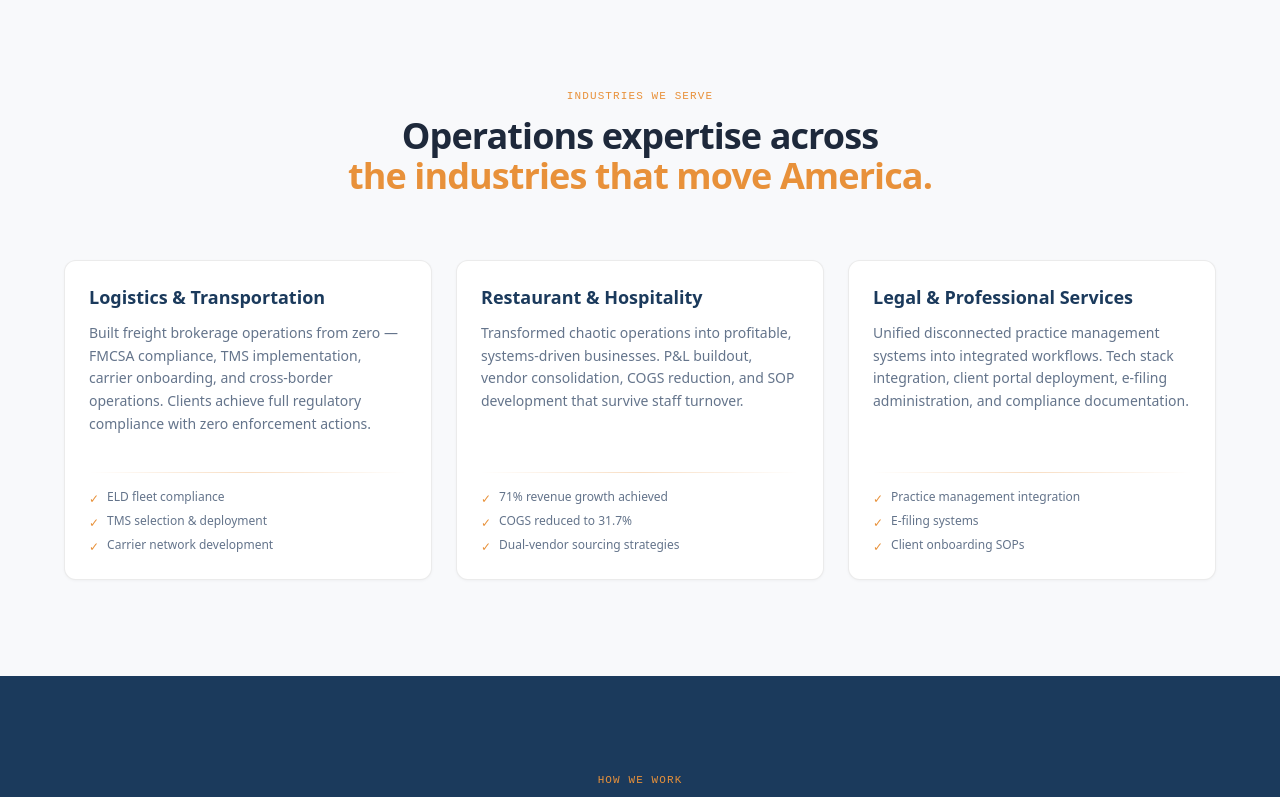
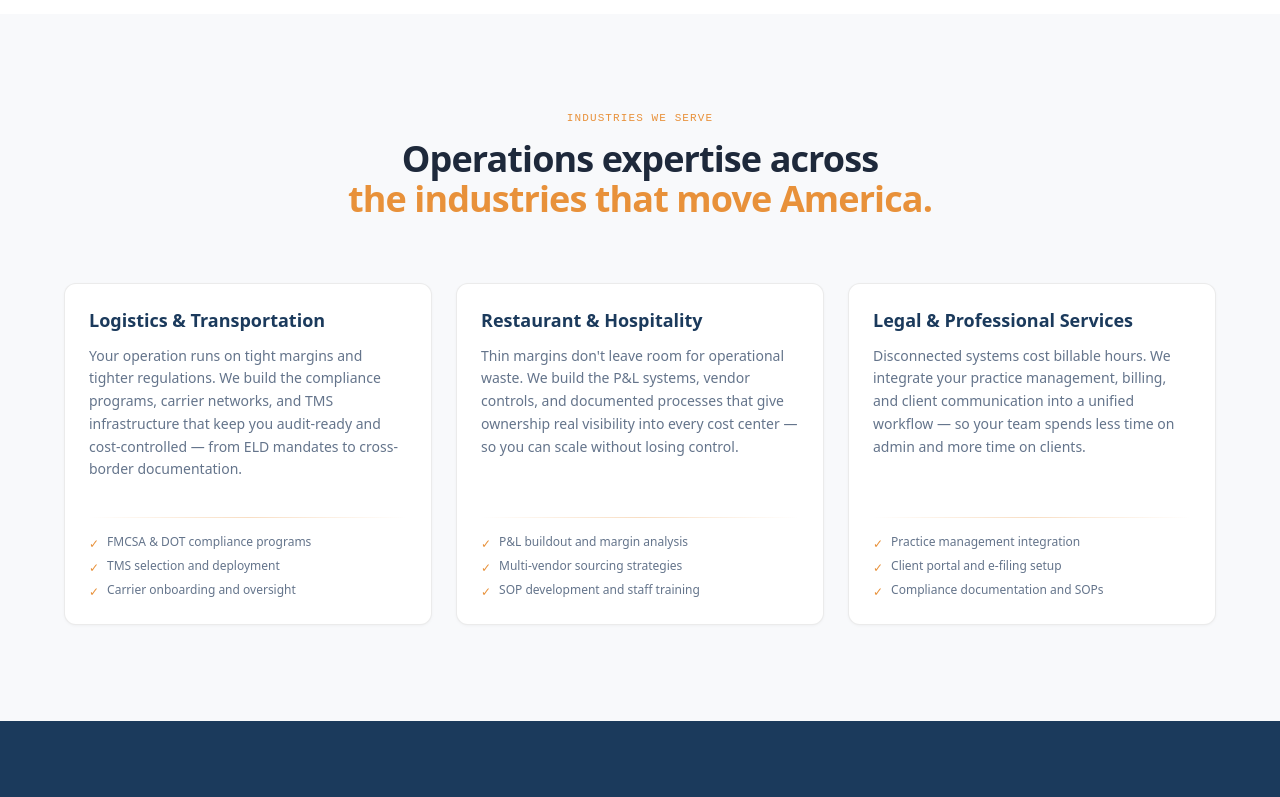
Before and after one commit to tru0blu0/trublue-solution, a React (Vite) app: page / in a window 1280 px wide. Shown: the part 1827-2624 px from the top of the page. Built offline with nearby package versions, Linux system fonts and the light colour scheme.

Commit message:
fix: rewrite industry results and services as client-facing value propositions â€” remove all personal past-tense language

```diff
--- a/src/data.ts
+++ b/src/data.ts
@@ -61,7 +61,7 @@ export const services = [
   {
     title: 'Supply Chain & Logistics Ops',
     icon: '🚚',
-    description: 'Carrier onboarding, cost control, ELD deployment, cross-border compliance. Built from frontline experience running brokerage operations.',
+    description: 'Carrier onboarding, cost control, ELD deployment, cross-border compliance. We bring hands-on experience building brokerage operations — so you get systems that work in the real world, not just on paper.',
     deliverables: ['Carrier network setup', 'Cost control program', 'Compliance monitoring'],
   },
   {
@@ -75,18 +75,18 @@ export const services = [
 export const industryResults = [
   {
     industry: 'Logistics & Transportation',
-    description: 'Built freight brokerage operations from zero — FMCSA compliance, TMS implementation, carrier onboarding, and cross-border operations. Clients achieve full regulatory compliance with zero enforcement actions.',
-    highlights: ['ELD fleet compliance', 'TMS selection & deployment', 'Carrier network development'],
+    description: 'Your operation runs on tight margins and tighter regulations. We build the compliance programs, carrier networks, and TMS infrastructure that keep you audit-ready and cost-controlled — from ELD mandates to cross-border documentation.',
+    highlights: ['FMCSA & DOT compliance programs', 'TMS selection and deployment', 'Carrier onboarding and oversight'],
   },
   {
     industry: 'Restaurant & Hospitality',
-    description: 'Transformed chaotic operations into profitable, systems-driven businesses. P&L buildout, vendor consolidation, COGS reduction, and SOP development that survive staff turnover.',
-    highlights: ['71% revenue growth achieved', 'COGS reduced to 31.7%', 'Dual-vendor sourcing strategies'],
+    description: 'Thin margins don\'t leave room for operational waste. We build the P&L systems, vendor controls, and documented processes that give ownership real visibility into every cost center — so you can scale without losing control.',
+    highlights: ['P&L buildout and margin analysis', 'Multi-vendor sourcing strategies', 'SOP development and staff training'],
   },
   {
     industry: 'Legal & Professional Services',
-    description: 'Unified disconnected practice management systems into integrated workflows. Tech stack integration, client portal deployment, e-filing administration, and compliance documentation.',
-    highlights: ['Practice management integration', 'E-filing systems', 'Client onboarding SOPs'],
+    description: 'Disconnected systems cost billable hours. We integrate your practice management, billing, and client communication into a unified workflow — so your team spends less time on admin and more time on clients.',
+    highlights: ['Practice management integration', 'Client portal and e-filing setup', 'Compliance documentation and SOPs'],
   },
 ]
 
```
